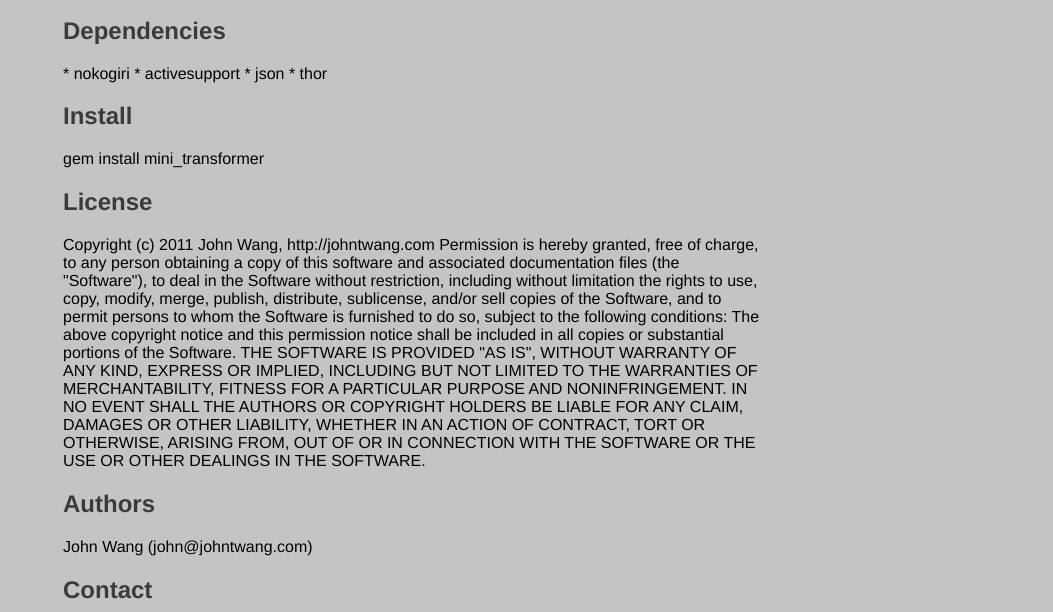
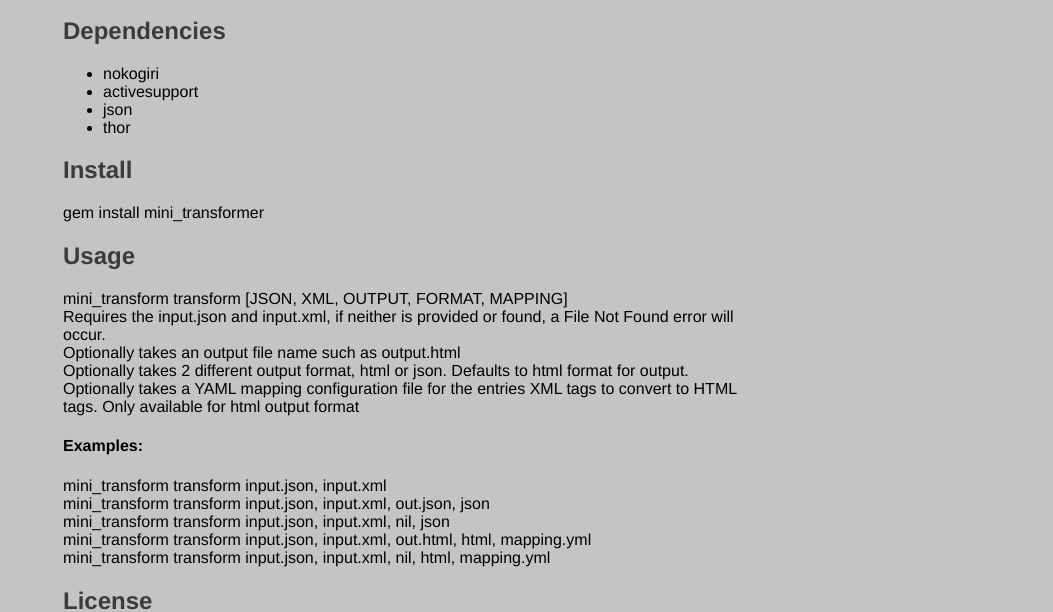
Before and after one commit to jwang/mini_transformer, a plain HTML site: page index.html in a window 1280 px wide. Shown: the part 342-954 px from the top of the page, without its empty margins (227-1280 px from the left). Drawn offline with Linux system fonts and the light colour scheme.

Commit message:
Add Examples and clean up the formatting on the page

```diff
--- a/index.html
+++ b/index.html
@@ -48,44 +48,38 @@
     <div class="description">
       Mini Transformer takes a pair of input files, JSON and XML, then converts it to HTML5 or JSON format.
     </div>
-
-
       <p>Mini Transformer takes a pair of input files, JSON and XML, then converts it to HTML5 or JSON format. It also supports a mapping of the children elements to HTML elements via YAML mapping file.</p>
 
-
-
       <h2>Dependencies</h2>
-      <p>* nokogiri
-* activesupport
-* json
-* thor</p>
-
-
+      <ul>
+        <li>nokogiri</li>
+        <li>activesupport</li>
+        <li>json</li>
+        <li>thor</li>
+      </ul>
 
       <h2>Install</h2>
       <p>gem install mini_transformer</p>
 
+      <h2>Usage</h2>
+      <p>mini_transform transform [JSON, XML, OUTPUT, FORMAT, MAPPING]<br />
+        Requires the input.json and input.xml, if neither is provided or found, a File Not Found error will occur.<br />
+      Optionally takes an output file name such as output.html<br />
+      Optionally takes 2 different output format, html or json. Defaults to html format for output.<br />
+      Optionally takes a YAML mapping configuration file for the entries XML tags to convert to HTML tags. Only available for html output format</p>
 
+      <h4>Examples:</h4>
+      <p>mini_transform transform input.json, input.xml<br />
+      mini_transform transform input.json, input.xml, out.json, json<br />
+      mini_transform transform input.json, input.xml, nil, json<br />
+      mini_transform transform input.json, input.xml, out.html, html, mapping.yml<br />
+      mini_transform transform input.json, input.xml, nil, html, mapping.yml</p>
 
       <h2>License</h2>
-      <p>Copyright (c) 2011 John Wang, http://johntwang.com
-
-Permission is hereby granted, free of charge, to any person obtaining a copy of this software and associated documentation files (the "Software"), to deal in the Software without restriction, including without limitation the rights to use, copy, modify, merge, publish, distribute, sublicense, and/or sell copies of the Software, and to permit persons to whom the Software is furnished to do so, subject to the following conditions:
-
-The above copyright notice and this permission notice shall be included in all copies or substantial portions of the Software.
-
+      <p>Copyright (&copy;) 2011 John Wang, http://johntwang.com<br />
+Permission is hereby granted, free of charge, to any person obtaining a copy of this software and associated documentation files (the "Software"), to deal in the Software without restriction, including without limitation the rights to use, copy, modify, merge, publish, distribute, sublicense, and/or sell copies of the Software, and to permit persons to whom the Software is furnished to do so, subject to the following conditions:<br />
+The above copyright notice and this permission notice shall be included in all copies or substantial portions of the Software.<br />
 THE SOFTWARE IS PROVIDED "AS IS", WITHOUT WARRANTY OF ANY KIND, EXPRESS OR IMPLIED, INCLUDING BUT NOT LIMITED TO THE WARRANTIES OF MERCHANTABILITY, FITNESS FOR A PARTICULAR PURPOSE AND NONINFRINGEMENT. IN NO EVENT SHALL THE AUTHORS OR COPYRIGHT HOLDERS BE LIABLE FOR ANY CLAIM, DAMAGES OR OTHER LIABILITY, WHETHER IN AN ACTION OF CONTRACT, TORT OR OTHERWISE, ARISING FROM, OUT OF OR IN CONNECTION WITH THE SOFTWARE OR THE USE OR OTHER DEALINGS IN THE SOFTWARE.</p>
-
-
-
-      <h2>Authors</h2>
-      <p>John Wang (john@johntwang.com)</p>
-
-
-
-      <h2>Contact</h2>
-      <p>John Wang (john@johntwang.com)</p>
-
 
     <h2>Download</h2>
     <p>
```
